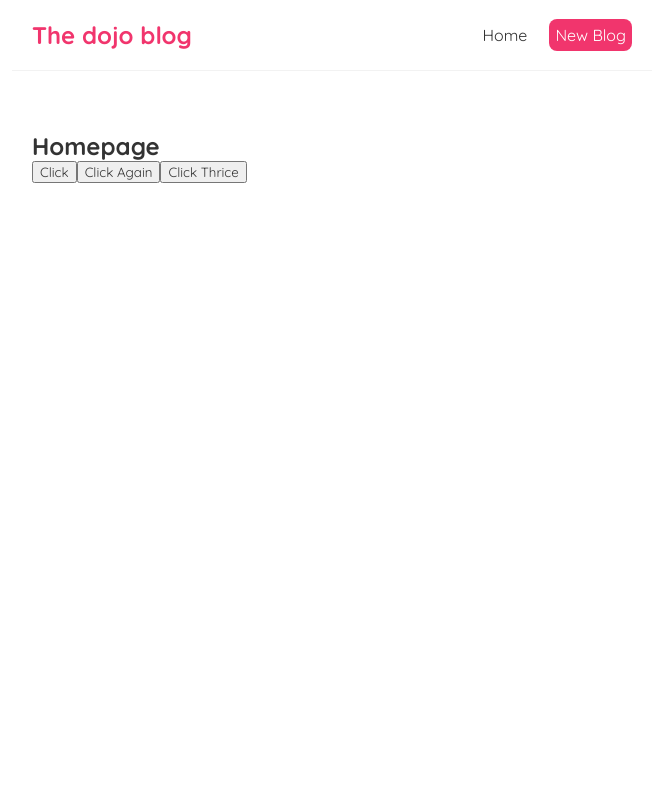
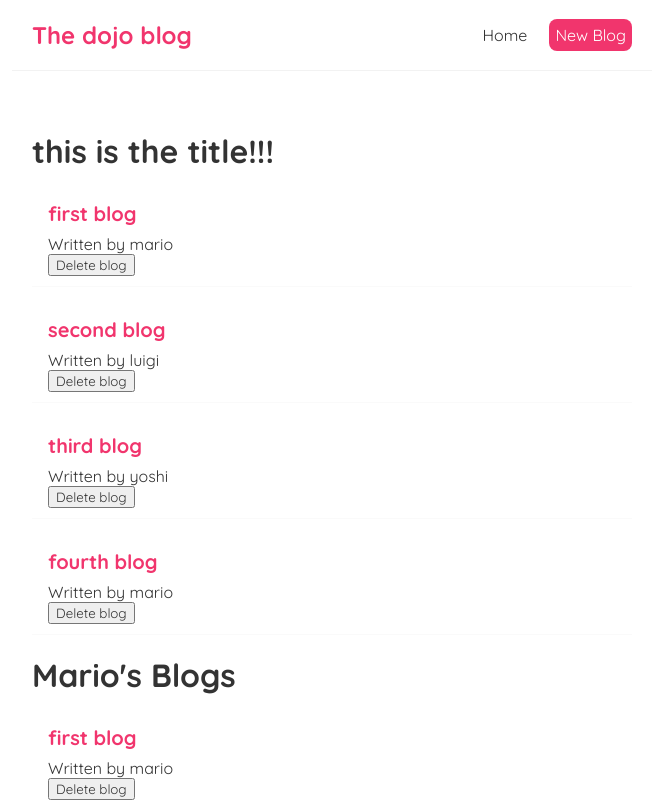
Before and after one commit to ed85w/react-course-netninja, a React (Create React App) app: page / in a window 1280 px wide. Shown: the top 802 px of the page, without its empty margins (308-971 px from the left). Built offline with nearby package versions, Linux system fonts and the light colour scheme.

Commit message:
after lesson 14

```diff
--- /dev/null
+++ b/src/BlogList.js
@@ -0,0 +1,18 @@
+const BlogList = ({ blogs, title, handleDelete }) => {
+
+  return (
+    <div className="blog-list">
+      <h1>{ title }</h1>
+      {blogs.map((blog) => (
+        <div className="blog-preview" key={blog.id}>
+          <h2>{blog.title}</h2>
+          <p>Written by {blog.author}</p>
+          <button onClick={() => handleDelete(blog.id)} >Delete blog</button>
+        </div>
+      ))}
+    </div>
+
+   );
+}
+
+export default BlogList;
--- a/src/Home.js
+++ b/src/Home.js
@@ -1,22 +1,37 @@
+import { useState, useEffect } from "react";
+import BlogList from "./BlogList";
+
+
 const Home = () => {
 
-  const handleClick = (e) => {
-    console.log("hello ", e);
+  //array destructuring used
+  // 'blogs' is var 'setBlogs' is function used to change value of var
+  const [blogs, setBlogs] = useState([
+    {title: "first blog", body: "bfu uif we iweiuh ehro", author: "mario", id: 1},
+    {title: "second blog", body: "poipoi poipoi poi poi poipoi", author: "luigi", id: 2},
+    {title: "third blog", body: "wqeqweqwwee weqw eqwee wewqe", author: "yoshi", id: 3},
+    {title: "fourth blog", body: "vbnvbn vbnv bn vn bvnbvn e", author: "mario", id: 4}
+  ]);
+
+
+  // 'functions'
+  const handleDelete = (id) => {
+    // create new array with filter applied
+    const newBlogs = blogs.filter(blog => blog.id !== id);
+    // use setBlogs to update original 'blogs' variable to the value of the newly created array
+    setBlogs(newBlogs);
   }
 
-  const handleClickAgain = (name) => {
-    console.log("hello " + name);
-  }
-  const handleClickWithEvent = (name, e) => {
-    console.log("hello " + name, e);
-  }
+  // runs on every render (load, state changed etc)
+  useEffect(() => {
+    console.log("use effect");
+    console.log(blogs);
+  })
 
   return (
     <div className="home">
-      <h2>Homepage</h2>
-      <button onClick={handleClick}>Click</button>
-      <button onClick={() => handleClickAgain("mario")}>Click Again</button>
-      <button onClick={(e) => handleClickWithEvent("mario", e)}>Click Thrice</button>
+      <BlogList blogs={ blogs } title="this is the title!!!" handleDelete={handleDelete} />
+      <BlogList blogs={ blogs.filter((blog) => blog.author === "mario" )} title="Mario's Blogs" />
     </div>
    );
 }
--- a/src/index.css
+++ b/src/index.css
@@ -33,3 +33,18 @@
   margin: 40px auto;
   padding: 20px;
 }
+
+/* blog previews / list */
+.blog-preview {
+  padding: 10px 16px;
+  margin: 20px 0;
+  border-bottom: 1px solid #fafafa;
+}
+.blog-preview:hover {
+  box-shadow: 1px 3px 5px rgba(0,0,0,0.1);
+}
+.blog-preview h2 {
+  font-size: 20px;
+  color: #f1356d;
+  margin-bottom: 8px;
+}
```
